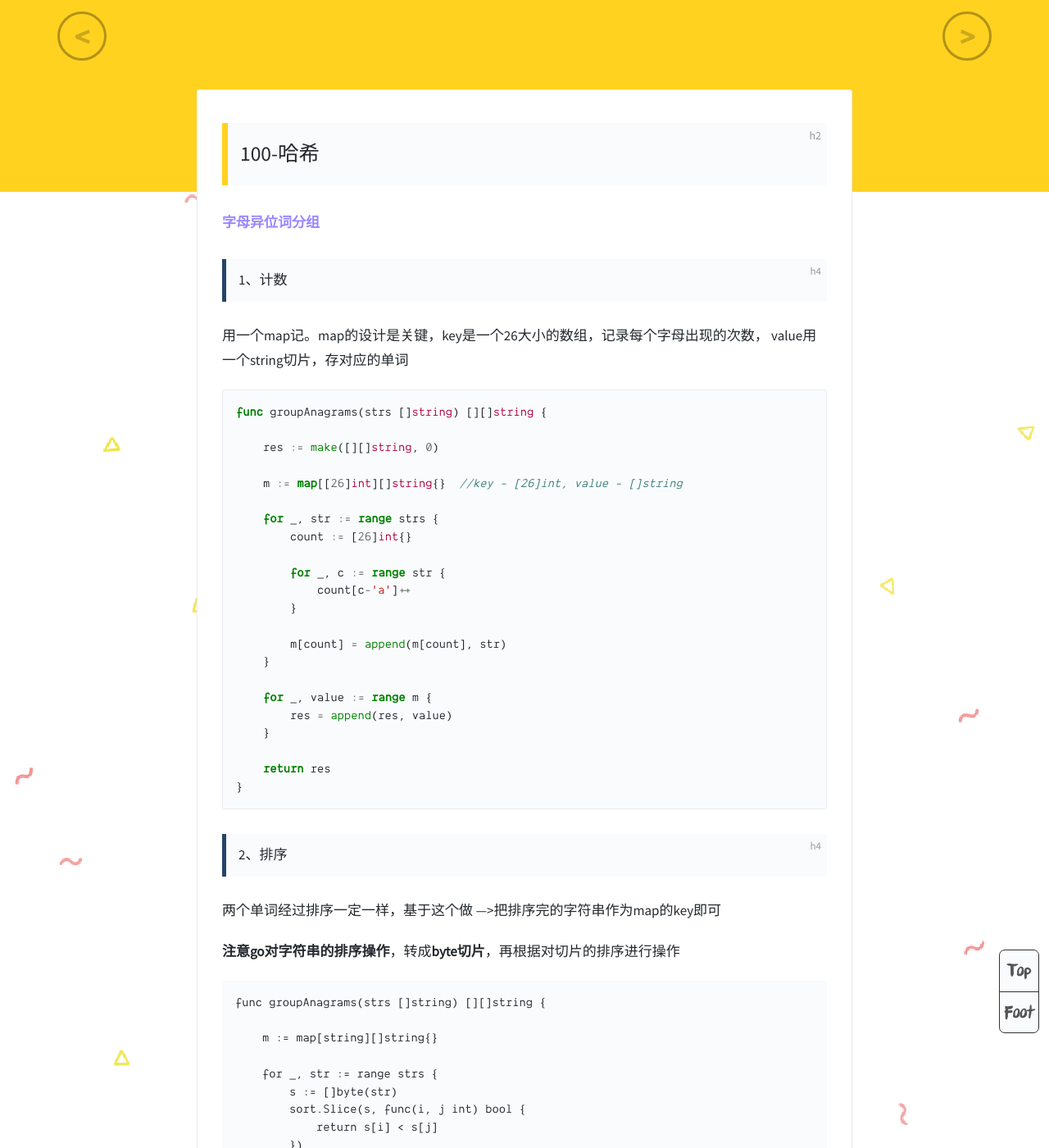
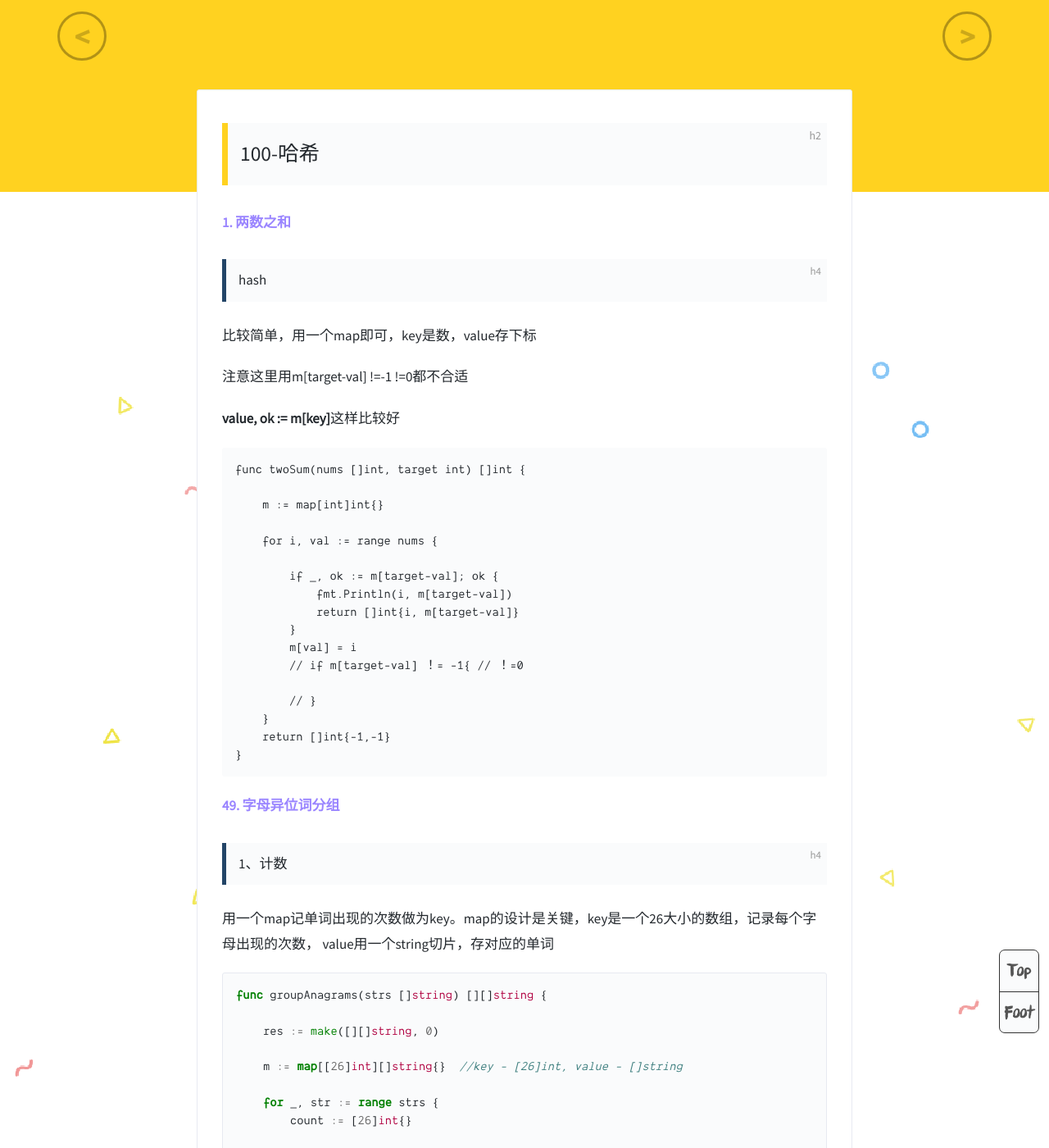
Before and after one commit to cleverhou/cleverhou.github.io, a Jekyll site: the page built from _posts/2023-10-08-100hash.md, in a window 1280 px wide and 1400 px high, scrolled down 391 px. Shown: the whole window at 82% size. Built offline with Jekyll 4.4.1, drawn with Linux system fonts in a browser that asks for light colours; comment, search, counter and statistics services are not loaded.

Commit message:
Update 2023-10-08-100hash.md

````diff
--- a/_posts/2023-10-08-100hash.md
+++ b/_posts/2023-10-08-100hash.md
@@ -13,11 +13,43 @@ tags: 算法 百题 哈希
 
 ## 100-哈希
 
-[字母异位词分组](https://leetcode.cn/problems/group-anagrams/)
+[1. 两数之和](https://leetcode.cn/problems/two-sum/)
+
+#### hash
+
+比较简单，用一个map即可，key是数，value存下标
+
+注意这里用m[target-val] !=-1 !=0都不合适
+
+**value, ok := m[key]**这样比较好
+
+```GO
+func twoSum(nums []int, target int) []int {
+
+    m := map[int]int{}
+
+    for i, val := range nums {
+
+        if _, ok := m[target-val]; ok {
+            fmt.Println(i, m[target-val])
+            return []int{i, m[target-val]}
+        }
+        m[val] = i
+        // if m[target-val] ！= -1{ // ！=0
+
+        // }
+    }
+    return []int{-1,-1}
+}
+```
+
+
+
+[49. 字母异位词分组](https://leetcode.cn/problems/group-anagrams/)
 
 #### 1、计数
 
-用一个map记。map的设计是关键，key是一个26大小的数组，记录每个字母出现的次数， value用一个string切片，存对应的单词
+用一个map记单词出现的次数做为key。map的设计是关键，key是一个26大小的数组，记录每个字母出现的次数， value用一个string切片，存对应的单词
 
 ```go
 func groupAnagrams(strs []string) [][]string {
````
